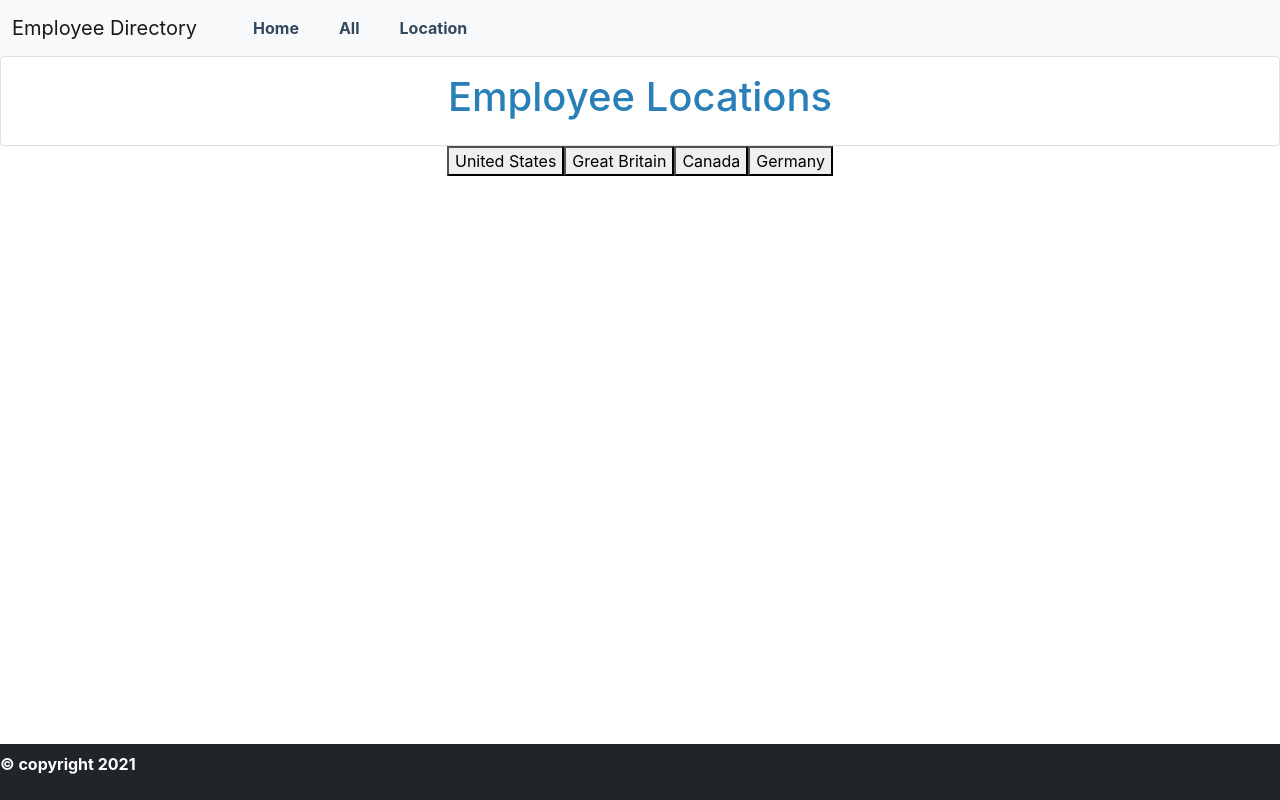
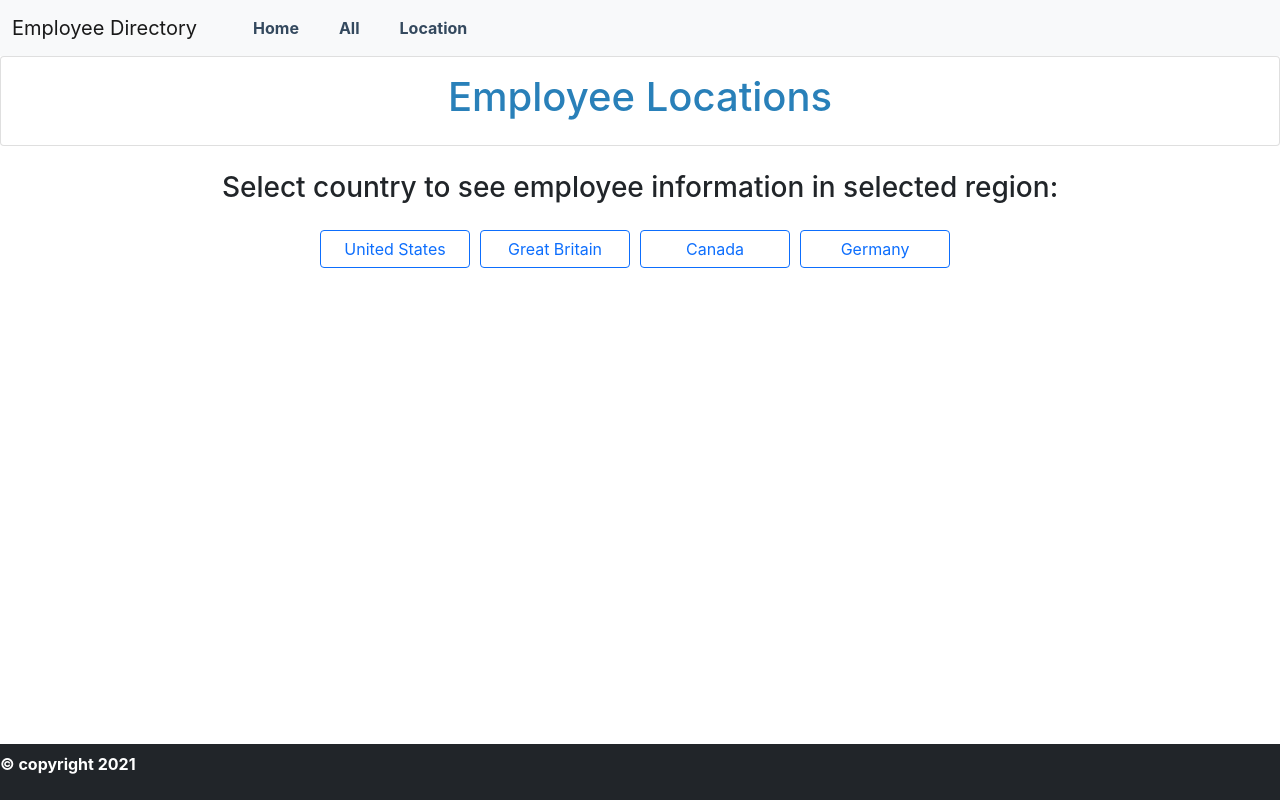
Before and after one commit to lizlarkin/EmployeeDirectory, a React (Create React App) app: page /Locations in a window 1280 px wide. Built offline with nearby package versions, Linux system fonts and the light colour scheme.

Commit message:
added styling to locations page

```diff
--- a/src/Pages/Locations.js
+++ b/src/Pages/Locations.js
@@ -1,6 +1,5 @@
 import React, { Component } from 'react'
 import Card from './../Components/Card/Card';
-import API from '../utils/API';
 import axios from 'axios'
 
 
@@ -26,11 +25,12 @@ export default class Locations extends Component {
         return (
             <>
             <Card title="Employee Locations"/>
-            <div>
-                <button value="US" onClick={(e)=> this.handleBtnClick(e)}>United States</button>
-                <button value="GB" onClick={(e)=> this.handleBtnClick(e)}>Great Britain</button>
-                <button value="CA" onClick={(e)=> this.handleBtnClick(e)}>Canada</button>
-                <button value="DE" onClick={(e)=> this.handleBtnClick(e)}>Germany</button>
+            <h3 style={{marginTop: "25px", marginBottom: "25px"}}>Select country to see employee information in selected region:</h3>
+            <div style={{marginBottom: "35px"}}>
+                <button style={{width: "150px", marginRight:"10px"}} className="btn btn-outline-primary" value="US" onClick={(e)=> this.handleBtnClick(e)}>United States</button>
+                <button style={{width: "150px", marginRight:"10px"}} className="btn btn-outline-primary" value="GB" onClick={(e)=> this.handleBtnClick(e)}>Great Britain</button>
+                <button style={{width: "150px", marginRight:"10px"}} className="btn btn-outline-primary" value="CA" onClick={(e)=> this.handleBtnClick(e)}>Canada</button>
+                <button style={{width: "150px", marginRight:"10px"}} className="btn btn-outline-primary" value="DE" onClick={(e)=> this.handleBtnClick(e)}>Germany</button>
             </div>
 
             <div>
--- a/src/utils/API.js
+++ /dev/null
@@ -1,7 +0,0 @@
-import axios from "axios";
-
-export default {
-  getEmployeeByLocation: function(nat) {
-    return axios.get("https://randomuser.me/api/?nat=" + nat);
-}
-}
```
